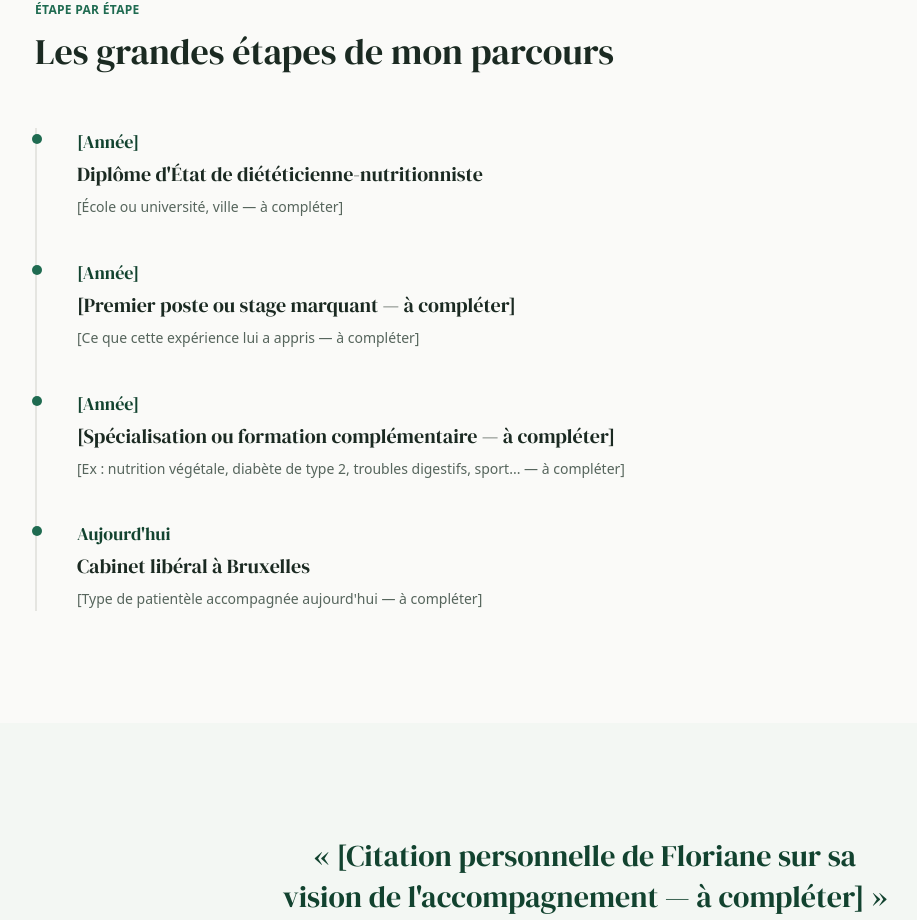
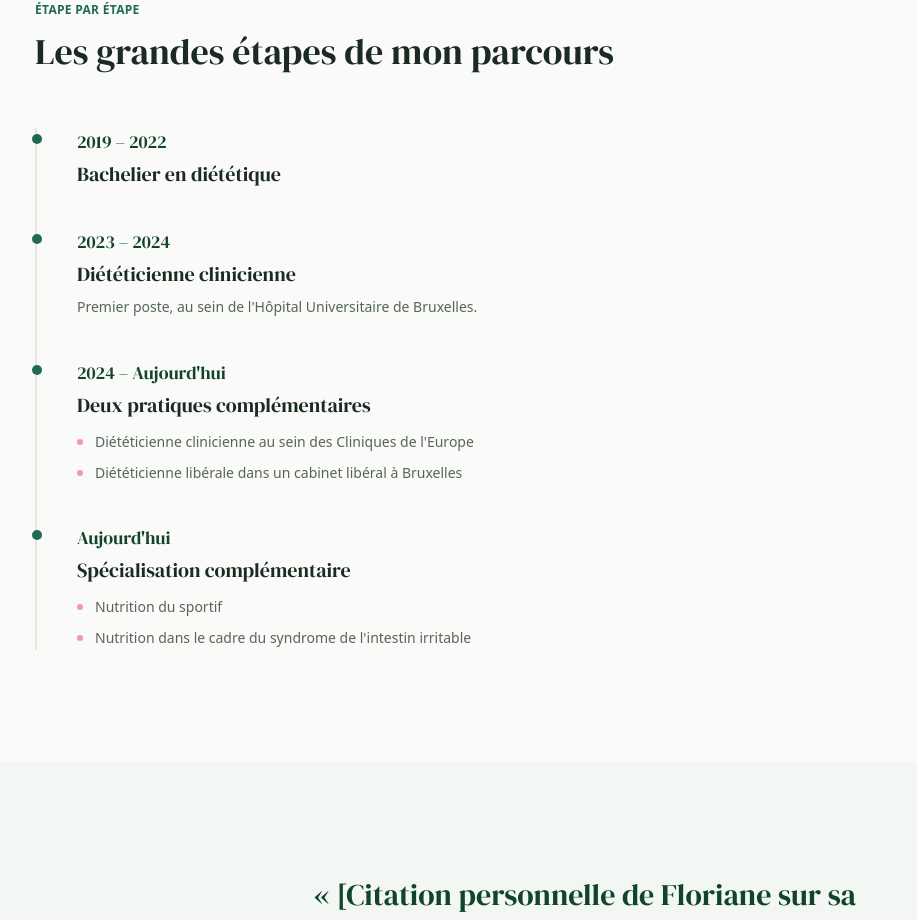
Before and after one commit to suelemarinel/floriane-foret-dieteticienne, a Next.js app: page /mon-parcours in a window 1280 px wide. Shown: the part 1034-1954 px from the top of the page, without its empty margins (55-972 px from the left). Built offline with nearby package versions, Linux system fonts and the light colour scheme.

Commit message:
feat: update parcours timeline with real career steps and specialisations

```diff
--- a/src/components/mon-parcours/ParcoursTimeline.tsx
+++ b/src/components/mon-parcours/ParcoursTimeline.tsx
@@ -2,28 +2,39 @@
 
 import { motion } from "framer-motion";
 
-// Étapes à valider/compléter avec Floriane (années, intitulés exacts, écoles).
-const steps = [
+type Step = {
+  year: string;
+  title: string;
+  description?: string;
+  details?: string[];
+};
+
+const steps: Step[] = [
   {
-    year: "[Année]",
-    title: "Diplôme d'État de diététicienne-nutritionniste",
-    description: "[École ou université, ville — à compléter]",
+    year: "2019 – 2022",
+    title: "Bachelier en diététique",
   },
   {
-    year: "[Année]",
-    title: "[Premier poste ou stage marquant — à compléter]",
-    description: "[Ce que cette expérience lui a appris — à compléter]",
+    year: "2023 – 2024",
+    title: "Diététicienne clinicienne",
+    description:
+      "Premier poste, au sein de l'Hôpital Universitaire de Bruxelles.",
   },
   {
-    year: "[Année]",
-    title: "[Spécialisation ou formation complémentaire — à compléter]",
-    description:
-      "[Ex : nutrition végétale, diabète de type 2, troubles digestifs, sport... — à compléter]",
+    year: "2024 – Aujourd'hui",
+    title: "Deux pratiques complémentaires",
+    details: [
+      "Diététicienne clinicienne au sein des Cliniques de l'Europe",
+      "Diététicienne libérale dans un cabinet libéral à Bruxelles",
+    ],
   },
   {
     year: "Aujourd'hui",
-    title: "Cabinet libéral à Bruxelles",
-    description: "[Type de patientèle accompagnée aujourd'hui — à compléter]",
+    title: "Spécialisation complémentaire",
+    details: [
+      "Nutrition du sportif",
+      "Nutrition dans le cadre du syndrome de l'intestin irritable",
+    ],
   },
 ];
 
@@ -43,7 +54,7 @@ export default function ParcoursTimeline() {
         <div className="relative mt-14 space-y-10 border-l-2 border-line pl-8 md:pl-10">
           {steps.map((step, i) => (
             <motion.div
-              key={step.title}
+              key={`${step.year}-${step.title}`}
               initial={{ opacity: 0, y: 16 }}
               whileInView={{ opacity: 1, y: 0 }}
               viewport={{ once: true, margin: "-80px" }}
@@ -60,9 +71,29 @@ export default function ParcoursTimeline() {
               <h3 className="mt-1 font-display text-xl text-ink">
                 {step.title}
               </h3>
-              <p className="mt-2 max-w-xl text-sm leading-relaxed text-ink-soft">
-                {step.description}
-              </p>
+
+              {step.description && (
+                <p className="mt-2 max-w-xl text-sm leading-relaxed text-ink-soft">
+                  {step.description}
+                </p>
+              )}
+
+              {step.details && (
+                <ul className="mt-3 max-w-xl space-y-2">
+                  {step.details.map((detail) => (
+                    <li
+                      key={detail}
+                      className="flex gap-3 text-sm leading-relaxed text-ink-soft"
+                    >
+                      <span
+                        aria-hidden
+                        className="mt-2 h-1.5 w-1.5 shrink-0 rounded-full bg-accent-dark"
+                      />
+                      {detail}
+                    </li>
+                  ))}
+                </ul>
+              )}
             </motion.div>
           ))}
         </div>
```
